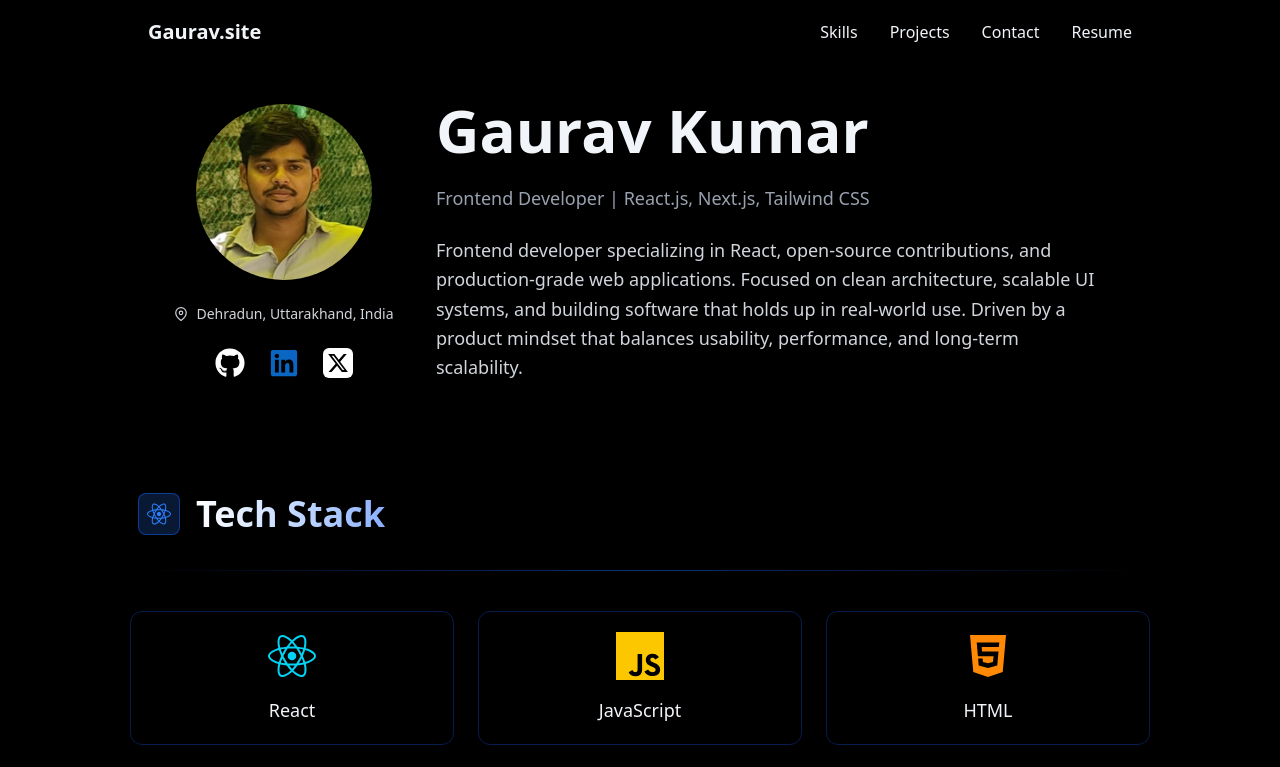
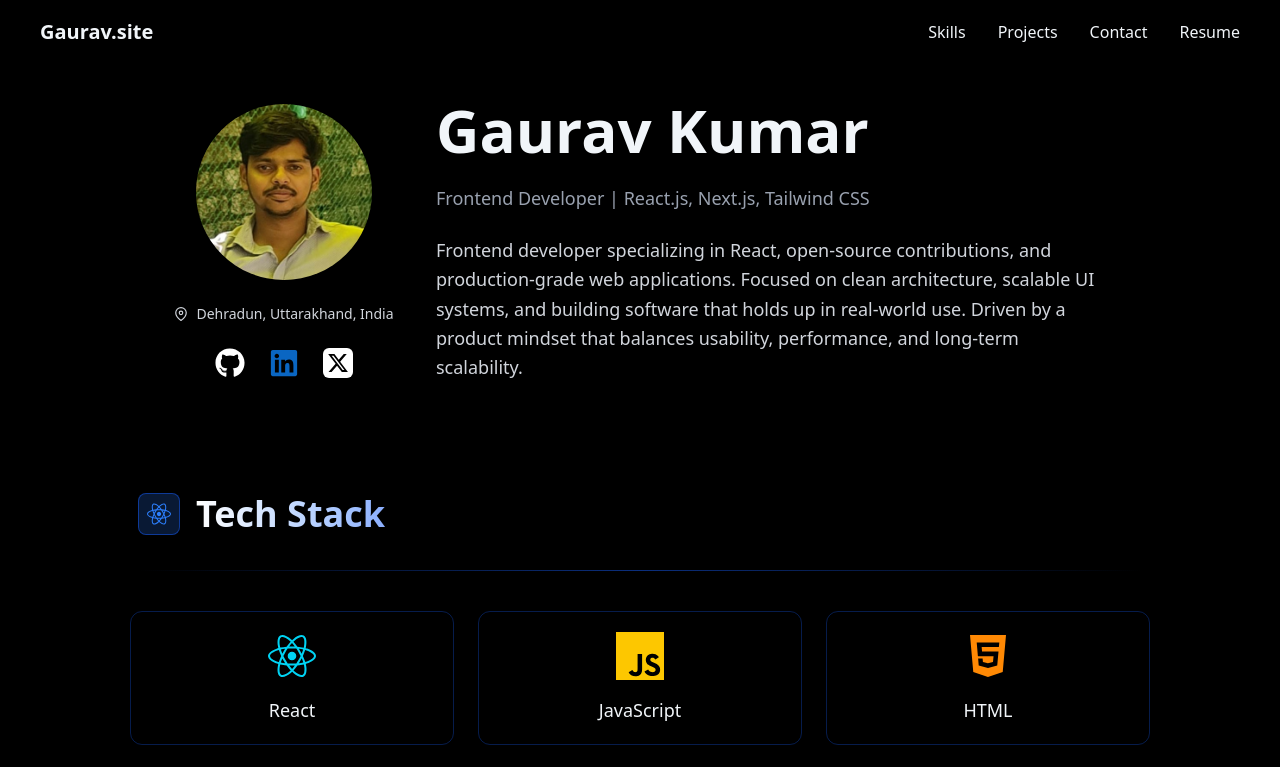
Before and after one commit to itsgauravkumar07/gaurav.site, a React (Vite) app: page / in a window 1280 px wide. Shown: the top 767 px of the page. Built offline with nearby package versions, Linux system fonts and the light colour scheme.

Commit message:
Improve the navbar style

```diff
--- a/src/components/Navbar.jsx
+++ b/src/components/Navbar.jsx
@@ -7,7 +7,7 @@ export default function Navbar() {
   return (
     <nav className="w-full fixed top-0 z-50 backdrop-blur">
       {/* Navbar container */}
-      <div className="max-w-5xl mx-auto px-5 h-16 flex items-center justify-between">
+      <div className="mx-auto px-10 h-16 flex items-center justify-between">
         {/* Logo */}
         <div className="text-xl font-bold">
           Gaurav.site
```
